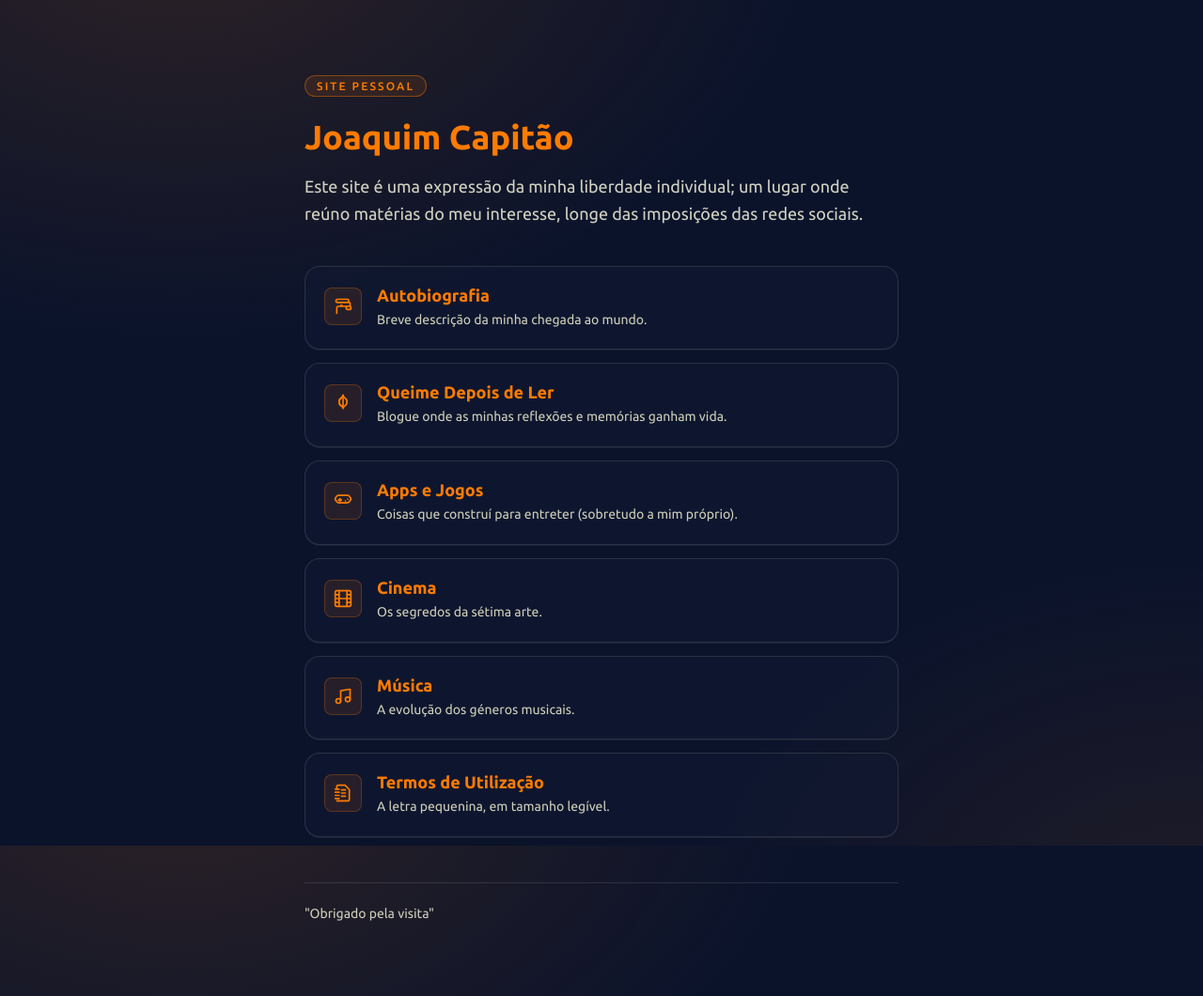
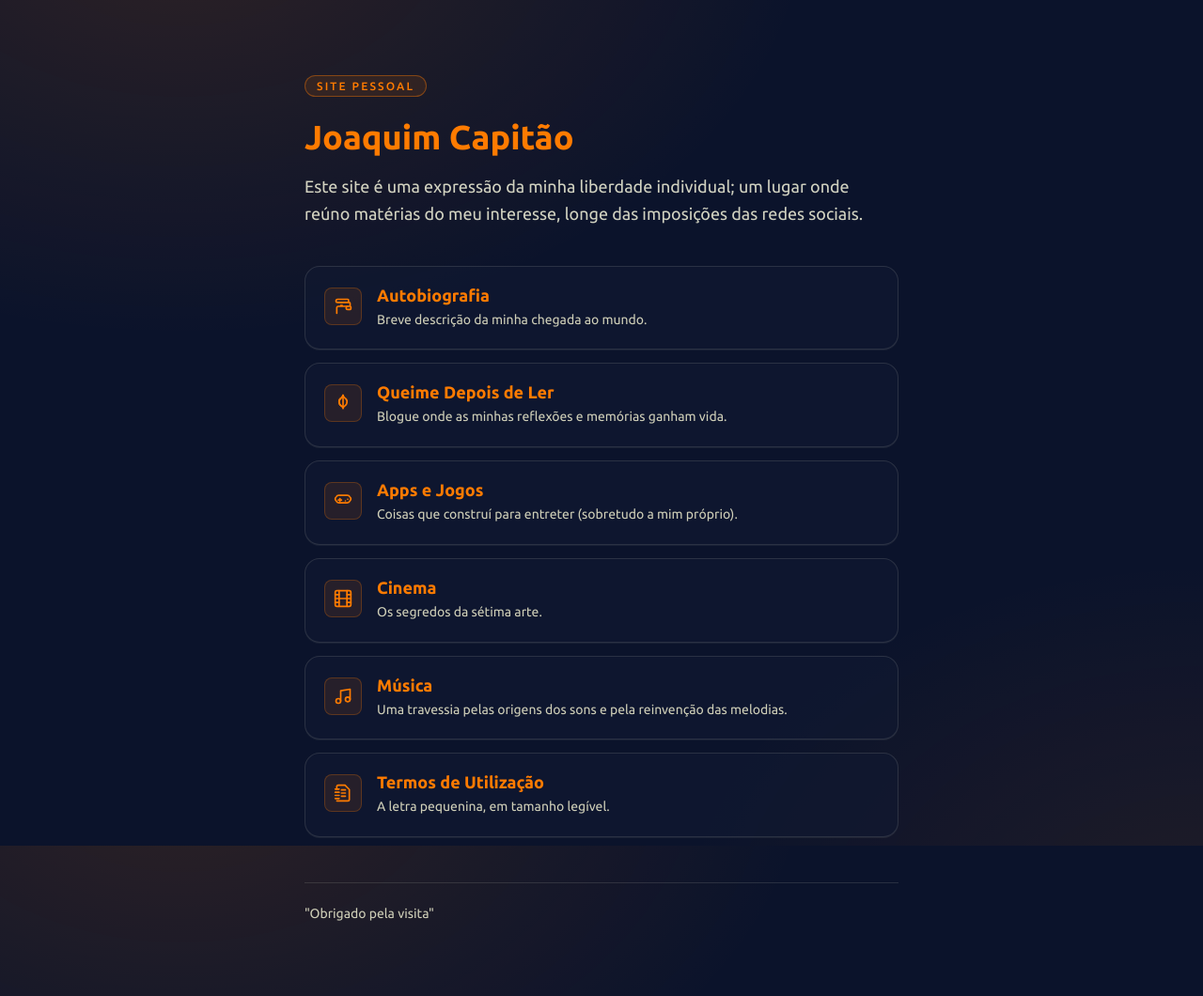
Before and after one commit to joaquim-capitao/joaquim-capitao.github.io, a Jekyll site: the page index.html, which Jekyll copies as it is, in a window 1280 px wide. Shown: the whole page at 94% size. Built offline with Jekyll 4.4.1, drawn with Linux system fonts in a browser that asks for light colours.

Commit message:
Change music card description
Updated the description text for the music card.

```diff
--- a/index.html
+++ b/index.html
@@ -267,7 +267,7 @@
             </span>
             <span class="card-content">
               <span class="card-title">Música</span>
-              <span class="card-desc">A evolução dos géneros musicais.</span>
+              <span class="card-desc">Uma travessia pelas origens dos sons e pela reinvenção das melodias.</span>
             </span>
             <svg class="arrow" aria-hidden="true" xmlns="http://www.w3.org/2000/svg" width="24" height="24" viewBox="0 0 24 24" fill="none" stroke="currentColor" stroke-width="2" stroke-linecap="round" stroke-linejoin="round"><path d="M7 7h10v10"/><path d="M7 17 17 7"/></svg>
           </a>
```
